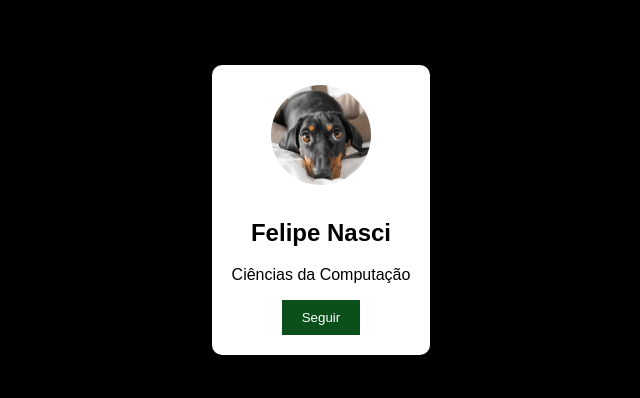
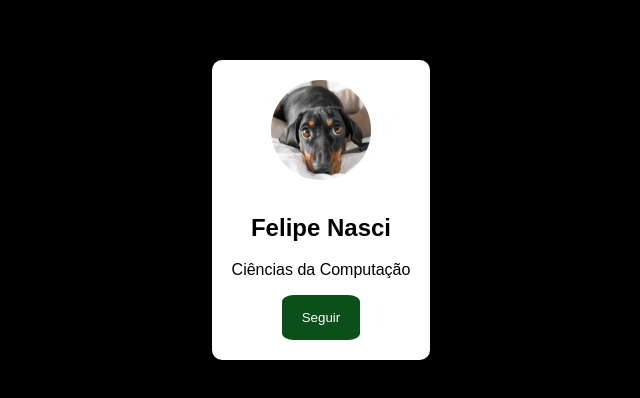
Before and after one commit to nascimorais/progcomp1, a plain HTML site: page index.html in a window 1280 px wide. Shown: the part 198-596 px from the top of the page, without its empty margins (319-959 px from the left). Drawn offline with Linux system fonts and the light colour scheme.

Commit message:
versão nova

```diff
--- a/css/styles.css
+++ b/css/styles.css
@@ -25,7 +25,8 @@ button {
     color: white;
     border: none;
     /* 10 abaixo e 10 acima e 20 esquerda e 20 direita */
-    padding: 10px 20px;
+    padding: 15px 20px;
+    border-radius: 15%;
 }
 /* ao passar o mouse em cima do botão */
 button:hover {
```
